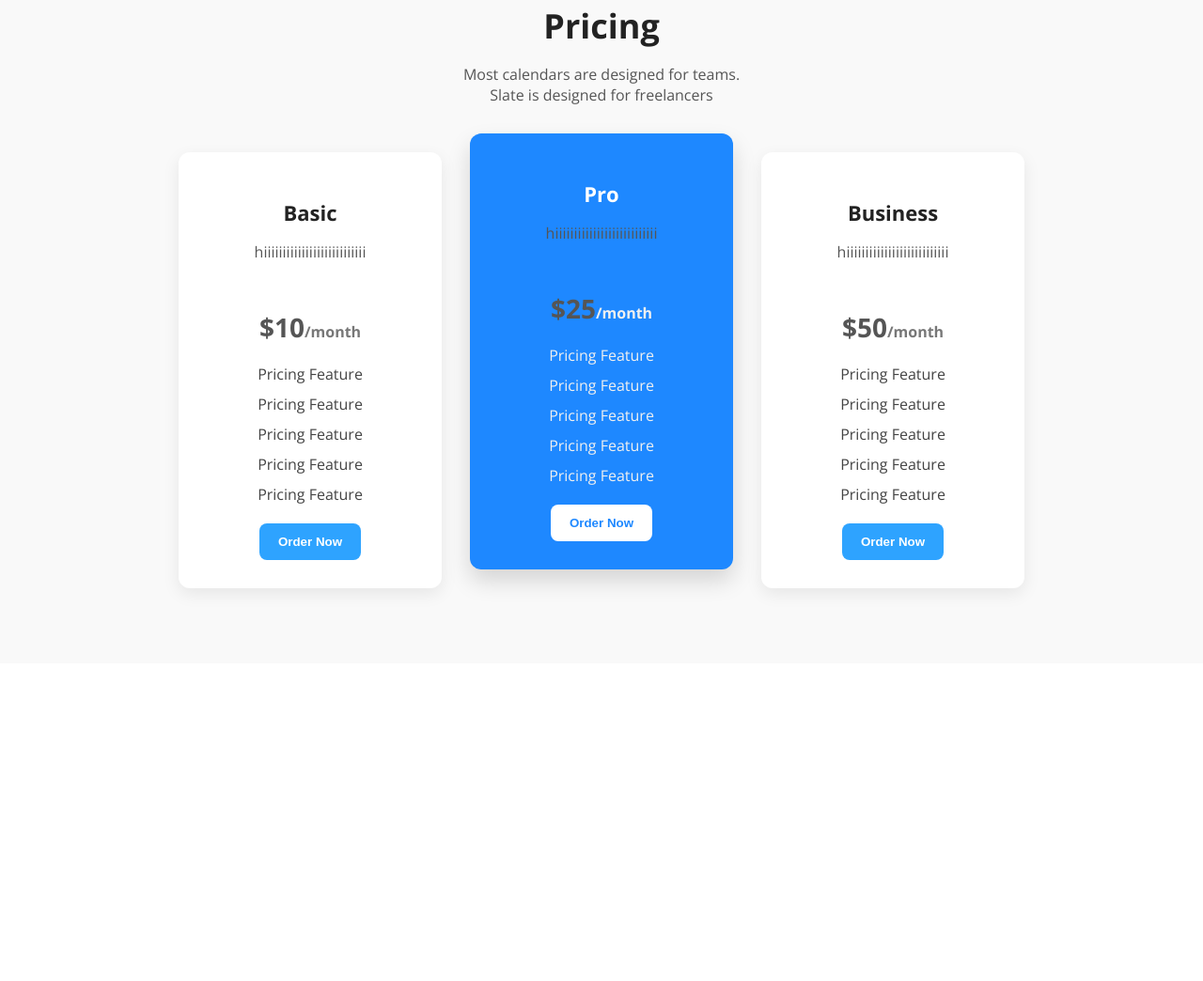
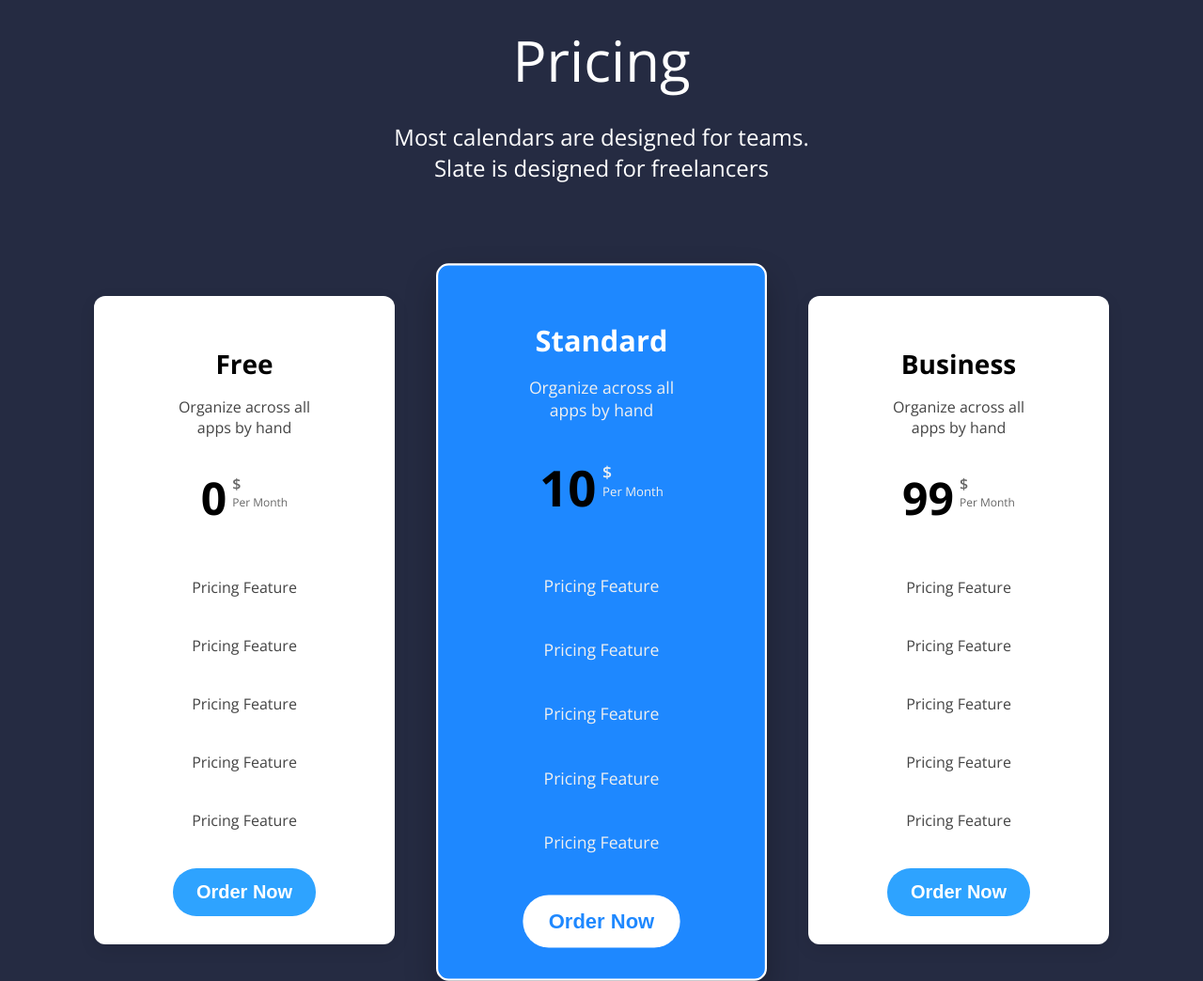
Before and after one commit to ShyamsaranRajendran/FrontendUI, a plain HTML site: page index.html in a window 1280 px wide. Shown: the part 5851-6895 px from the top of the page at 94% size. Before the commit the page ends 6557 px from the top, so only its background shows below. Drawn offline with nearby package versions, Linux system fonts and the light colour scheme.

Commit message:
updated the pricing

```diff
--- a/index.html
+++ b/index.html
@@ -286,58 +286,83 @@
 Pricing Section
 -------------------------------------------------------------------------------------------------------------------  -->
     <section class="pricing">
-      <h1>Pricing</h1>
-      <p>
+      <h1 class="pricing__title">Pricing</h1>
+      <p class="pricing__subtitle">
         Most calendars are designed for teams. <br />
         Slate is designed for freelancers
       </p>
 
-      <div class="price-cards">
-        <!-- Basic -->
-        <div class="card">
-          <h2>Basic</h2>
-          <p>hiiiiiiiiiiiiiiiiiiiiiiiiiii</p>
-          <p class="price">$10<span>/month</span></p>
-          <ul>
+      <div class="pricing__cards">
+        <!-- Free -->
+        <div class="pricing-card">
+          <h2 class="pricing-card__title">Free</h2>
+          <p class="pricing-card__desc">
+            Organize across all <br />
+            apps by hand
+          </p>
+          <div class="pricing-card__price">
+            <span class="pricing-card__amount">0</span>
+            <div class="pricing-card__value">
+              <span>$</span>
+              <p>Per Month</p>
+            </div>
+          </div>
+          <ul class="pricing-card__features">
             <li>Pricing Feature</li>
             <li>Pricing Feature</li>
             <li>Pricing Feature</li>
             <li>Pricing Feature</li>
             <li>Pricing Feature</li>
           </ul>
-          <button class="btn">Order Now</button>
+          <button class="pricing-btn">Order Now</button>
         </div>
 
         <!-- Pro (Active) -->
-        <div class="card active">
-          <h2>Pro</h2>
-          <p>hiiiiiiiiiiiiiiiiiiiiiiiiiii</p>
-
-          <p class="price">$25<span>/month</span></p>
-          <ul>
+        <div class="pricing-card active">
+          <h2 class="pricing-card__title">Standard</h2>
+          <p class="pricing-card__desc">
+            Organize across all <br />
+            apps by hand
+          </p>
+          <div class="pricing-card__price">
+            <span class="pricing-card__amount">10</span>
+            <div class="pricing-card__value">
+              <span>$</span>
+              <p>Per Month</p>
+            </div>
+          </div>
+          <ul class="pricing-card__features">
             <li>Pricing Feature</li>
             <li>Pricing Feature</li>
             <li>Pricing Feature</li>
             <li>Pricing Feature</li>
             <li>Pricing Feature</li>
           </ul>
-          <button class="btn btn--light">Order Now</button>
+          <button class="pricing-btn pricing-btn--light">Order Now</button>
         </div>
 
         <!-- Business -->
-        <div class="card">
-          <h2>Business</h2>
-          <p>hiiiiiiiiiiiiiiiiiiiiiiiiiii</p>
-
-          <p class="price">$50<span>/month</span></p>
-          <ul>
+        <div class="pricing-card">
+          <h2 class="pricing-card__title">Business</h2>
+          <p class="pricing-card__desc">
+            Organize across all <br />
+            apps by hand
+          </p>
+          <div class="pricing-card__price">
+            <span class="pricing-card__amount">99</span>
+            <div class="pricing-card__value">
+              <span>$</span>
+              <p>Per Month</p>
+            </div>
+          </div>
+          <ul class="pricing-card__features">
             <li>Pricing Feature</li>
             <li>Pricing Feature</li>
             <li>Pricing Feature</li>
             <li>Pricing Feature</li>
             <li>Pricing Feature</li>
           </ul>
-          <button class="btn">Order Now</button>
+          <button class="pricing-btn">Order Now</button>
         </div>
       </div>
     </section>
--- a/style.css
+++ b/style.css
@@ -73,7 +73,7 @@
 }
 
 .nav__logo {
-  width: 140px;
+  width: 250px;
   height: auto;
 }
 
@@ -542,99 +542,146 @@
 Pricing Section
 -------------------------------------------------------------------------------------------------------------------  -->
    */
+
+   /* Section wrapper */
 .pricing {
   text-align: center;
   padding: 80px 5%;
-  background: #f9f9f9;
+  background: #252b42;
+  color: #fff;
 }
 
-.pricing h1 {
-  font-size: 36px;
+.pricing__title {
+  font-size: 60px;
+  font-weight: 400;
   margin-bottom: 15px;
 }
 
-.pricing p {
-  color: #555;
-  margin-bottom: 50px;
+.pricing__subtitle {
+  font-size: 24px;
+  margin-bottom: 120px;
+  color: #fff;
 }
 
-.price-cards {
+/* Cards container */
+.pricing__cards {
   display: flex;
   justify-content: center;
   align-items: flex-start;
-  gap: 30px;
+  gap: 60px;
 }
 
-.card {
-  width: 280px;
-  min-height: 360px;
+/* Individual card */
+.pricing-card {
+  width: 320px;
+  min-height: 400px;
   padding: 30px 20px;
   background: #fff;
   border-radius: 12px;
   box-shadow: 0 6px 18px rgba(0, 0, 0, 0.08);
   transition: all 0.3s ease;
+  color: #000;
 }
 
-.card h2 {
-  font-size: 22px;
+.pricing-card__title {
+  font-size: 28px;
   margin-bottom: 15px;
 }
 
-.card .price {
-  font-size: 28px;
-  font-weight: bold;
-  margin-bottom: 20px;
+.pricing-card__desc {
+  font-size: 16px;
+  color: #444;
+  margin-bottom: 40px;
 }
 
-.card .price span {
-  font-size: 16px;
-  color: #777;
+.pricing-card__price {
+  display: flex;
+  justify-content: center;
+  align-items: flex-start;   /* align to the top */
+  gap: 6px;
+  margin-bottom: 60px;                /* spacing between number and value */
 }
 
-.card ul {
+.pricing-card__amount {
+  font-size: 48px;
+  font-weight: 700;
+  color: #000;
+  line-height: 1;            /* prevent extra spacing */
+}
+
+.pricing-card__value {
+  display: flex;
+  flex-direction: column;
+  align-items: flex-start;
+  line-height: 1.2;          /* tighter vertical spacing */
+  font-size: 14px;
+  color: #666;
+}
+
+.pricing-card__value span {
+  font-size: 16px;
+  font-weight: 600;
+  margin-bottom: 2px;        /* small space above "Per Month" */
+}
+
+.pricing-card__value p {
+  margin: 0;
+  font-size: 12px;
+}
+
+
+/* Features */
+.pricing-card__features {
   list-style: none;
   padding: 0;
-  margin: 0 0 20px 0;
+  margin: 0 0 25px 0;
 }
 
-.card ul li {
-  margin-bottom: 10px;
+.pricing-card__features li {
+  margin-bottom: 40px;
   color: #444;
 }
 
-.card button {
-  padding: 12px 20px;
+/* Buttons */
+.pricing-btn {
+  padding: 14px 25px;
   border: none;
-  border-radius: 8px;
+  border-radius: 25px;
   background: var(--accent, #2ea3ff);
   color: #fff;
   font-weight: 600;
+  font-size: 20px;
   cursor: pointer;
   transition: background 0.3s;
 }
 
-.card button:hover {
+.pricing-btn:hover {
   background: var(--accent-dark, #1e88ff);
 }
 
-/* Active Card */
-.card.active {
-  background: var(--accent-dark, #1e88ff);
-  color: #fff;
-  transform: translateY(-20px);
-  box-shadow: 0 12px 24px rgba(0, 0, 0, 0.15);
-}
-
-.card.active .price span,
-.card.active ul li {
-  color: #f0f0f0;
-}
-
-.card.active button {
+.pricing-btn--light {
   background: #fff;
   color: var(--accent-dark, #1e88ff);
 }
 
-.card.active button:hover {
+.pricing-btn--light:hover {
   background: #f0f0f0;
 }
+
+/* Active card */
+.pricing-card.active {
+  background: var(--accent-dark, #1e88ff);
+  color: #fff;
+  transform: scale(1.1);          /* grows in all directions */
+  border: 2px solid #fff;
+  box-shadow: 0 15px 30px rgba(0, 0, 0, 0.25);
+  z-index: 1;
+  transition: transform 0.3s ease, box-shadow 0.3s ease;
+}
+
+
+.pricing-card.active .pricing-card__desc,
+.pricing-card.active .pricing-card__features li,
+.pricing-card.active .pricing-card__value {
+  color: #f0f0f0;
+}
```
